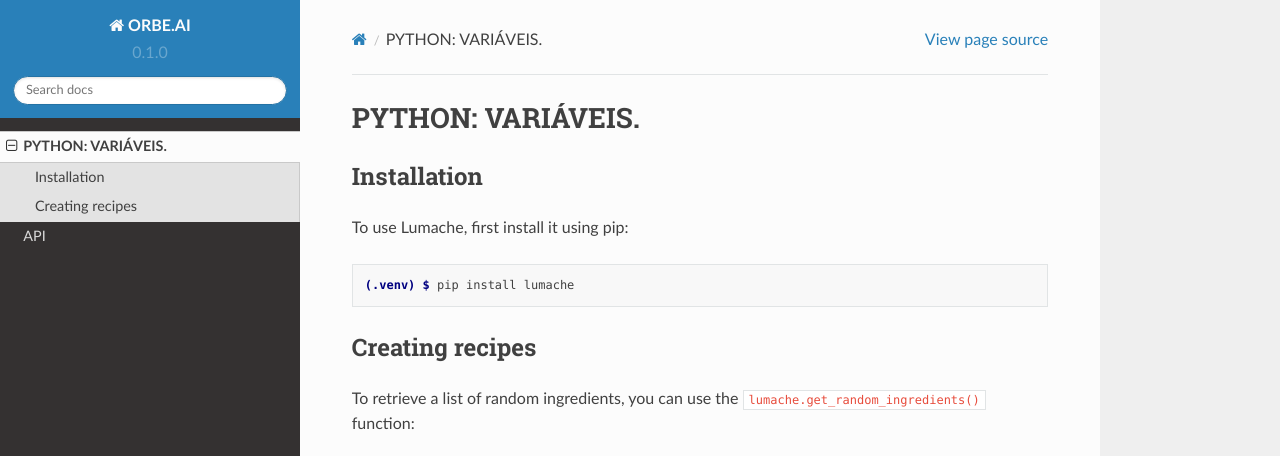
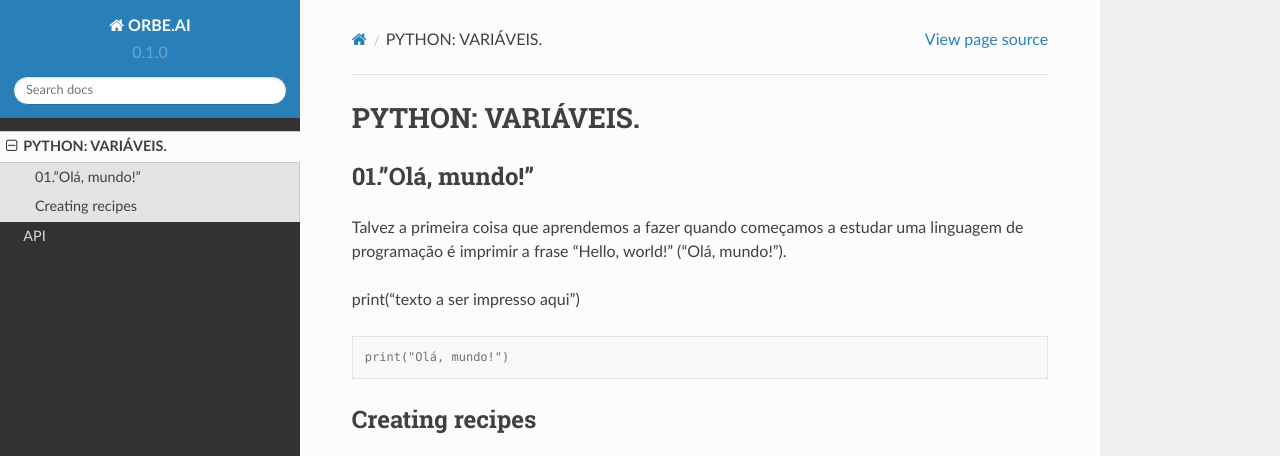
Before and after one commit to OrbeAI/rtd-python, a Sphinx documentation site: the page built from docs/source/usage.rst, in a window 1280 px wide and 1167 px high, cut to the strip 0-456 px from the top of the window. Built offline with Sphinx 7.4.7 and the Read the Docs theme 2.0.0, drawn with Linux system fonts in a browser that asks for light colours.

Commit message:
Update usage.rst

```diff
--- a/docs/source/usage.rst
+++ b/docs/source/usage.rst
@@ -1,16 +1,18 @@
 PYTHON: VARIÁVEIS.
 =====
 
-.. _installation:
+.. 01.”Olá, mundo!”:
 
-Installation
+01.”Olá, mundo!”
 ------------
 
-To use Lumache, first install it using pip:
+Talvez a primeira coisa que aprendemos a fazer quando começamos a estudar uma linguagem de programação é imprimir a frase “Hello, world!” (“Olá, mundo!”).
+
+print(“texto a ser impresso aqui”)
 
 .. code-block:: console
 
-   (.venv) $ pip install lumache
+   print("Olá, mundo!")
 
 Creating recipes
 ----------------
```
